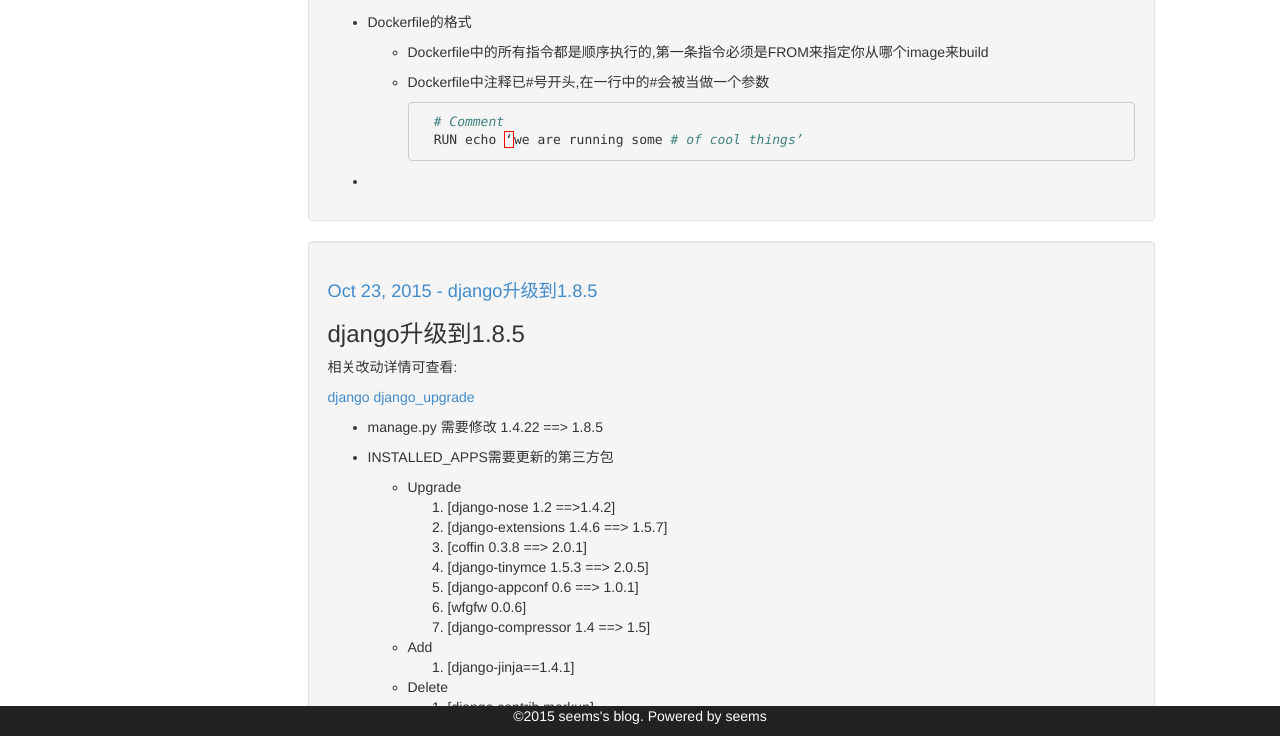
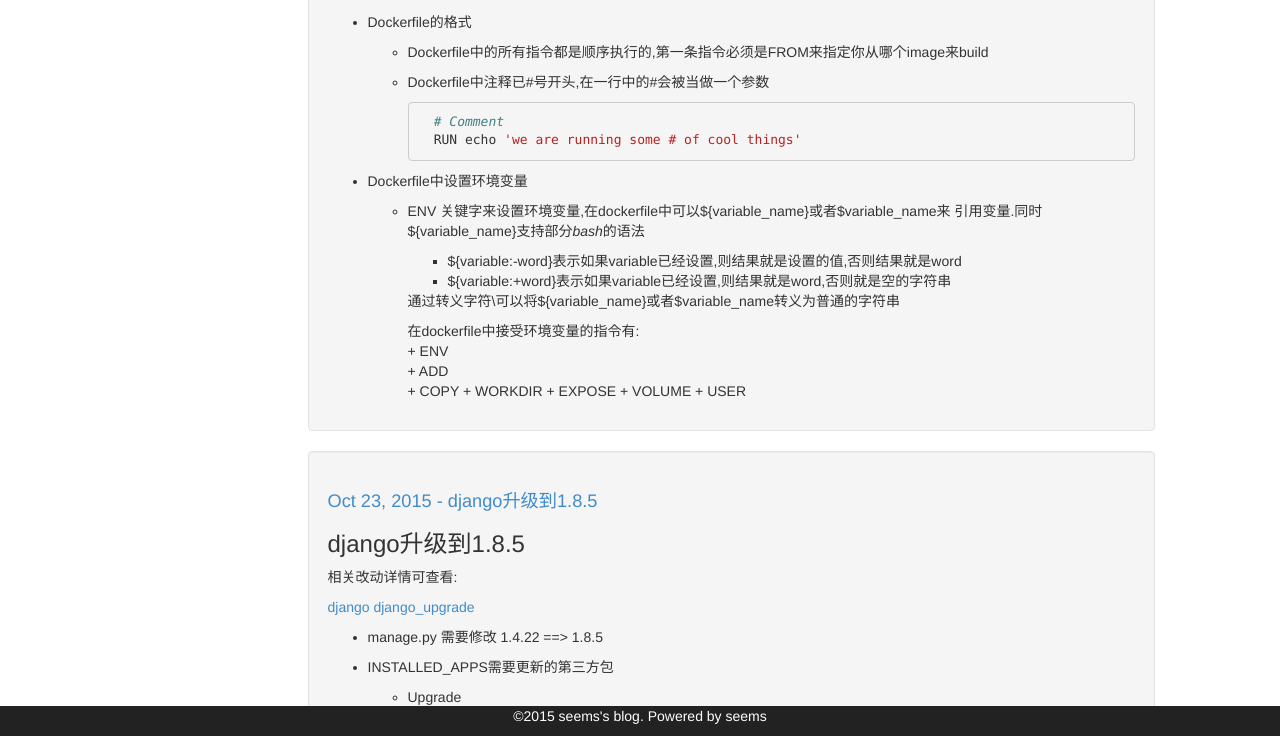
Before and after one commit to Gandalf-Pl/seems, a Jekyll site: the page built from index.html, in a window 1280 px wide and 900 px high, cut to the strip 164-900 px from the top of the window. Built offline with Jekyll 4.4.1, drawn with Linux system fonts in a browser that asks for light colours; Markdown is read by kramdown in place of the engine named in the settings; the list of posts is cut into pages by our own code.

Commit message:
upgrade dockerfile

```diff
--- a/_posts/2015-11-03-dockerfile.md
+++ b/_posts/2015-11-03-dockerfile.md
@@ -13,7 +13,24 @@
 
         ~~~python
         # Comment
-        RUN echo ‘we are running some # of cool things’
+        RUN echo 'we are running some # of cool things'
         ~~~
 
-+
++ Dockerfile中设置环境变量
+
+    - ENV 关键字来设置环境变量,在dockerfile中可以${variable_name}或者$variable_name来
+      引用变量.同时${variable_name}支持部分*bash*的语法
+
+        - ${variable:-word}表示如果variable已经设置,则结果就是设置的值,否则结果就是word
+        - ${variable:+word}表示如果variable已经设置,则结果就是word,否则就是空的字符串
+
+        通过转义字符\可以将${variable_name}或者$variable_name转义为普通的字符串
+
+        在dockerfile中接受环境变量的指令有:
+          + ENV
+          + ADD
+          + COPY
+          + WORKDIR
+          + EXPOSE
+          + VOLUME
+          + USER
```
Also changed, not shown: _posts/2015-03-02-python_profile.md (+4 -0 lines).
